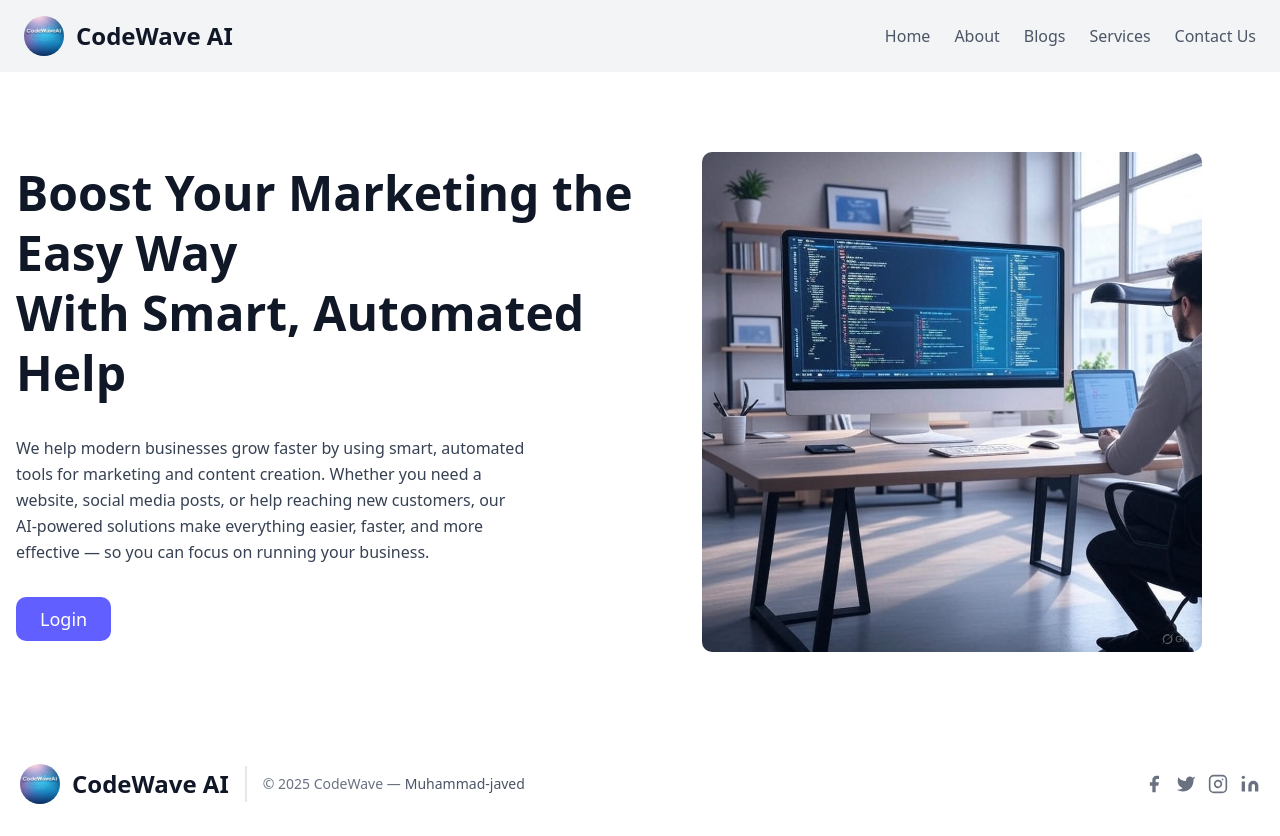
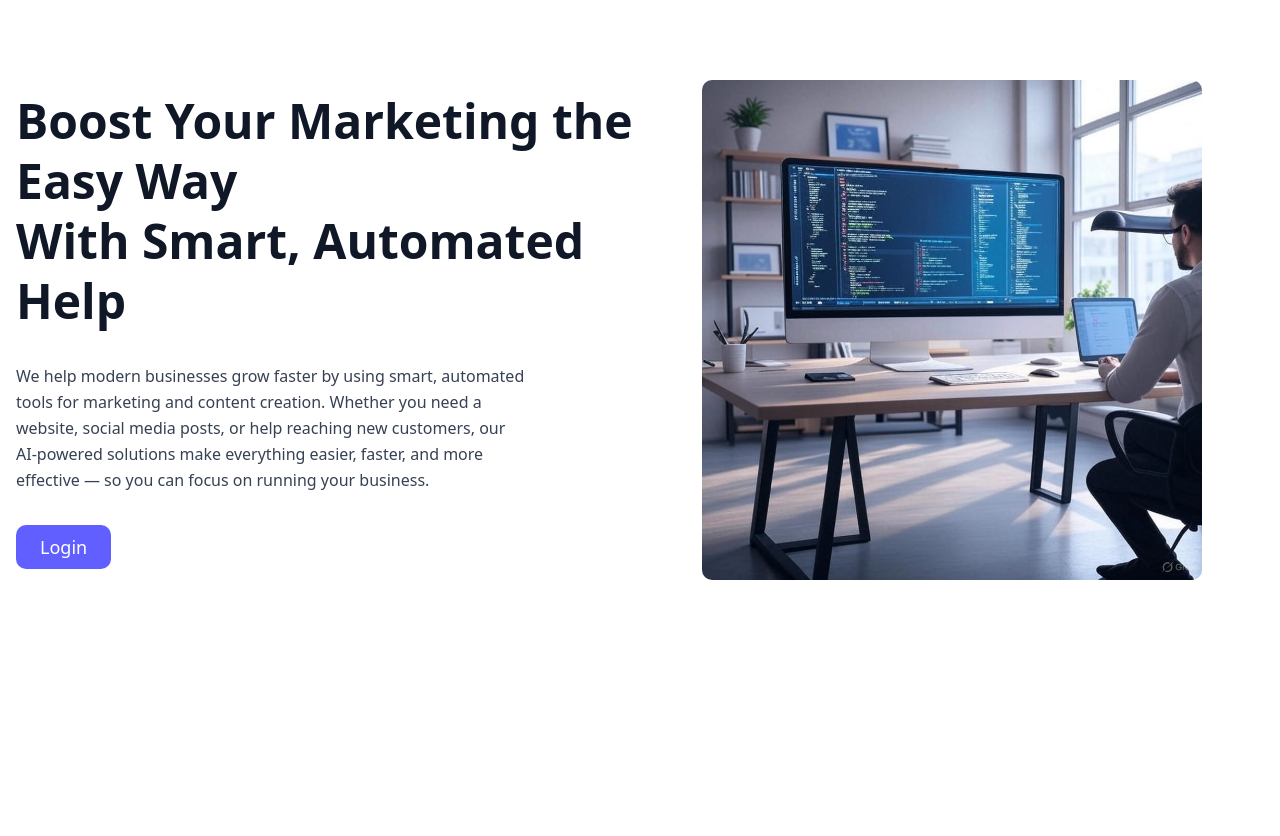
Before and after one commit to Muhammad-javed440/code-wave, a Next.js app: page / in a window 1280 px wide. After the commit the page ends 800 px from the top, so only its background shows below. Built offline with nearby package versions, Linux system fonts and the light colour scheme.

Commit message:
removed from layout

```diff
--- a/src/app/layout.tsx
+++ b/src/app/layout.tsx
@@ -1,8 +1,7 @@
 import type { Metadata } from "next";
 import { Geist, Geist_Mono } from "next/font/google";
 import "./globals.css";
-import Navbar from "./components/Navbar";
-import Footer from "./components/Footer";
+
 import Providers from "@/components/ui/authprovider/Providers";
 
 const geistSans = Geist({
@@ -31,9 +30,9 @@
         className={`${geistSans.variable} ${geistMono.variable} antialiased`}
       >
         <Providers>
-         <Navbar/>
+
         {children}
-        <Footer/>
+
         </Providers>
       </body>
     </html>
```
